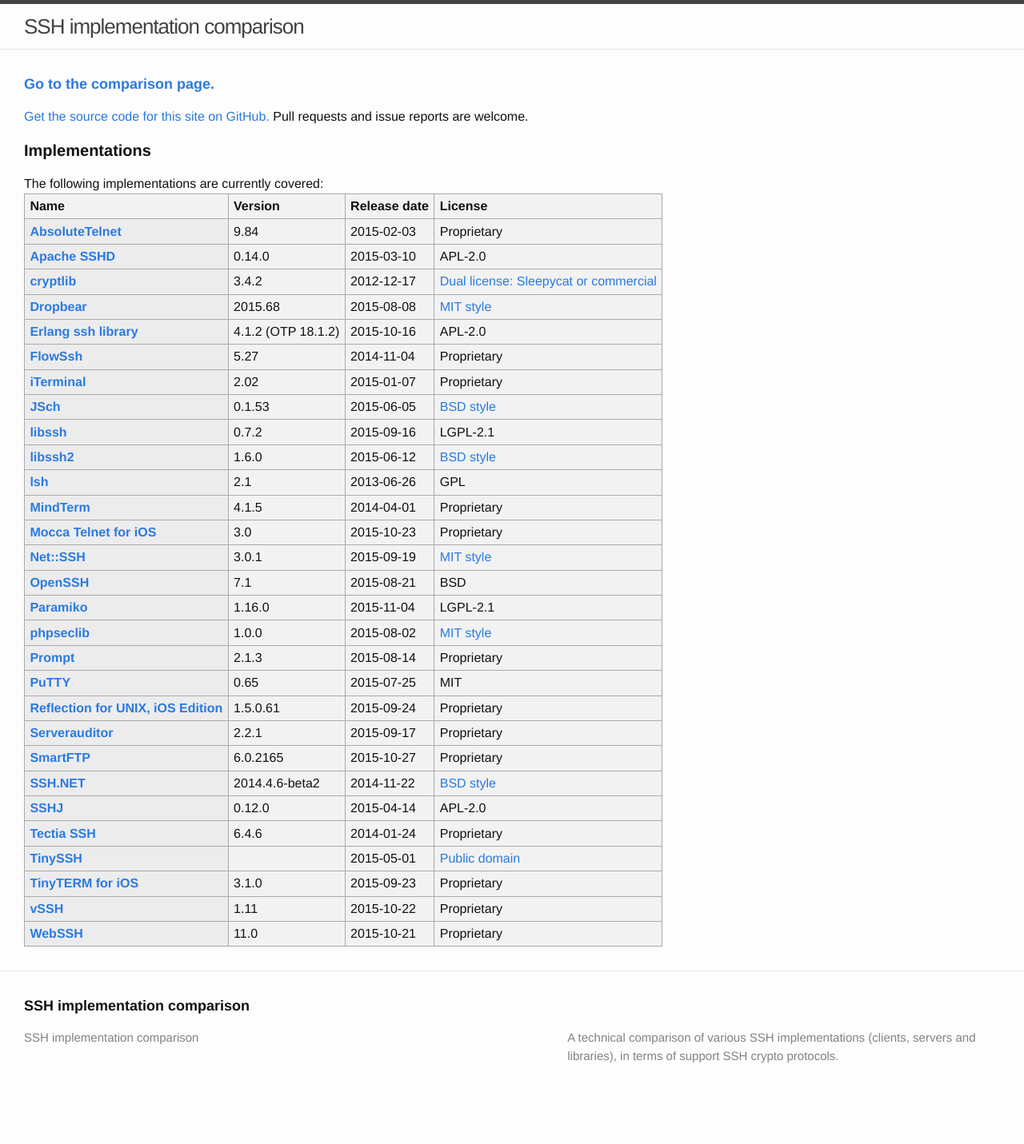
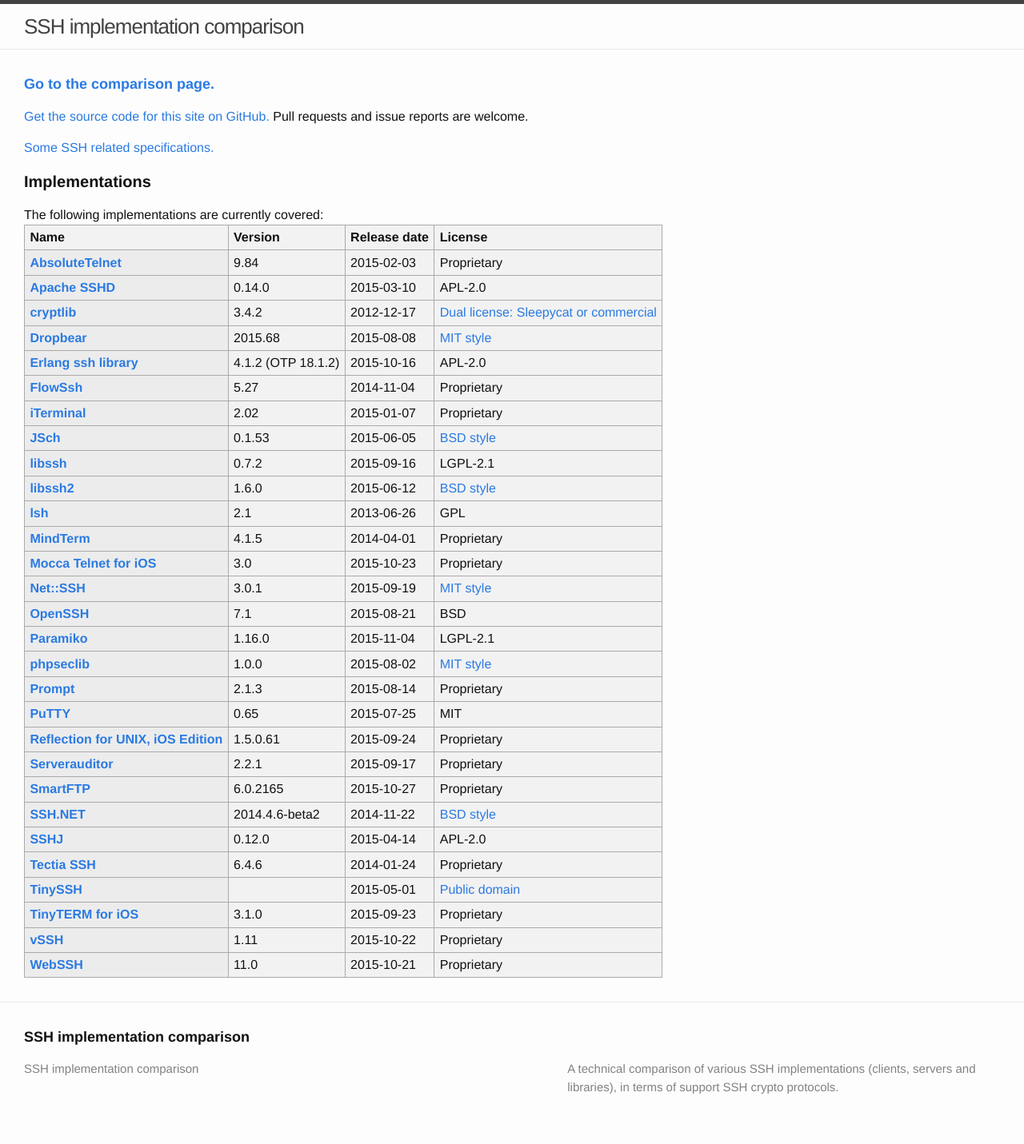
Before and after one commit to fingolfin/ssh-comparison, a Jekyll site: the page built from index.html, in a window 1280 px wide. Shown: the whole page at 80% size. Built offline with Jekyll 4.4.1, drawn with Linux system fonts in a browser that asks for light colours; before the commit the page ends 1392 px from its top, so only the background shows below that.

Commit message:
link to specs.html

```diff
--- a/index.html
+++ b/index.html
@@ -13,6 +13,10 @@
 <a href='https://github.com/fingolfin/ssh-comparison'>Get the
 source code for this site on GitHub.</a>
 Pull requests and issue reports are welcome.
+</p>
+
+<p>
+<a href='specs.html'>Some SSH related specifications.</a>
 </p>
 
   <h1 class="page-heading">Implementations</h1>
```
